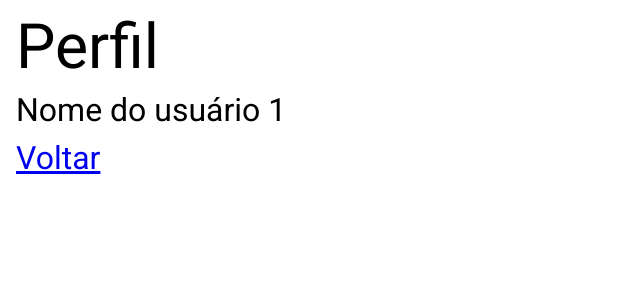
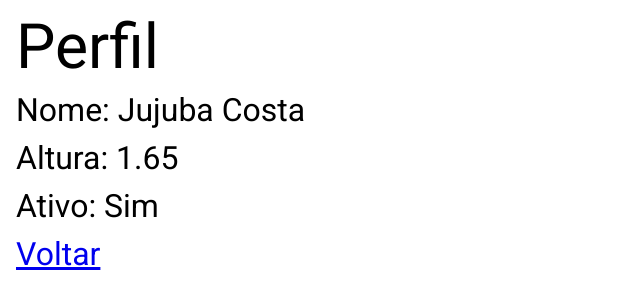
Before and after one commit to brunascim/aula-next-0, a Next.js app: page /usuarios/1 in a window 1280 px wide. Shown: the top 308 px of the page, without its empty margins (0-640 px from the left). Built offline with nearby package versions, Linux system fonts and the light colour scheme.

Commit message:
aula 2 - 25/03

```diff
--- a/app/usuarios/[id]/page.tsx
+++ b/app/usuarios/[id]/page.tsx
@@ -1,10 +1,19 @@
 import Link from 'next/link';
 
+import usuarios from '@/src/usuarios';
+
 export default function PerfilUsuario ({ params }: { params: { id: string } }) {
+
+    const usuario = usuarios.filter((usu, index, array) => usu.id === parseInt(params.id));
+
     return(
         <>
             <h1>Perfil</h1>
-            <p>Nome do usuário {params.id} </p>
+            <div>
+                <p>Nome: {usuario[0].nome }</p>
+                <p>Altura: {usuario[0].altura }</p>
+                <p>Ativo: {usuario[0].ativo ? 'Sim' : 'Não'}</p>
+            </div>
 
             <p><Link href={'/usuarios'}>Voltar</Link></p>
         </>
--- a/src/usuarios.js
+++ b/src/usuarios.js
@@ -18,10 +18,10 @@ const usuarios = [
         ativo: true
     },
     {
-        id: 3,
+        id: 4,
         nome: 'Juliete Ramos',
         altura: 1.96,
-        ativo: true
+        ativo: false
     },
 ];
 
```
Also changed, not shown: app/usuarios/page.tsx (+9 -3 lines).
